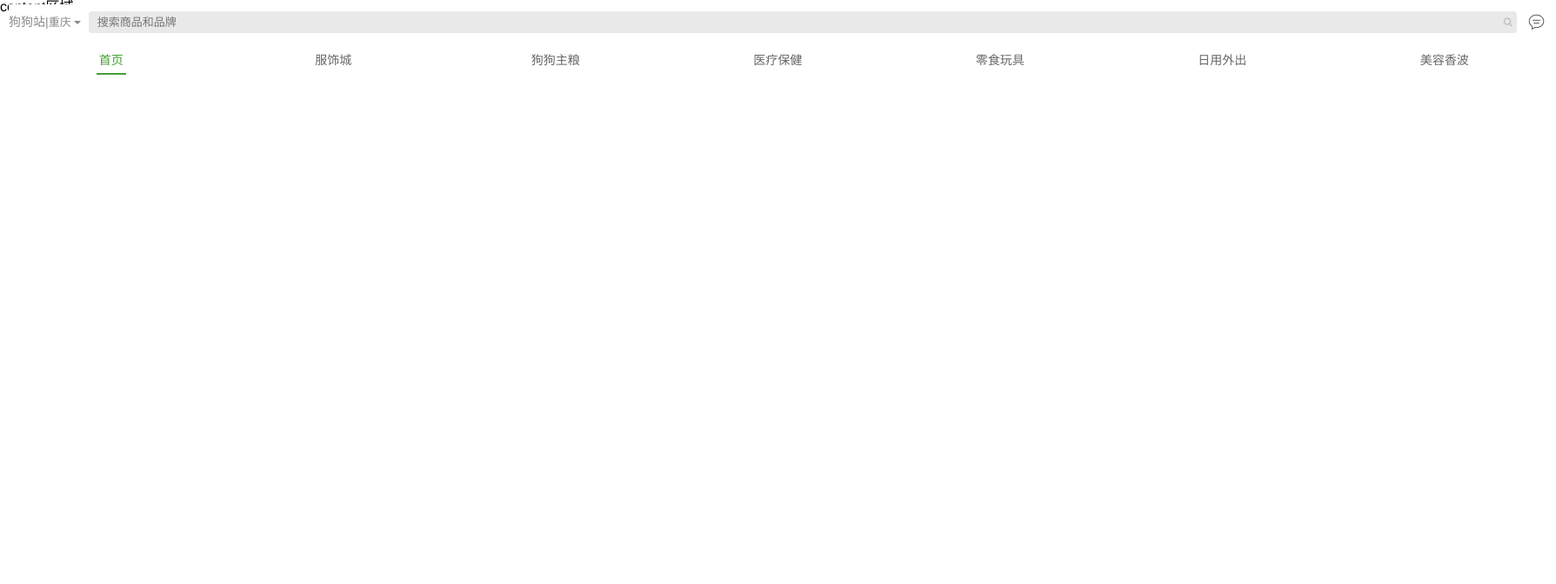
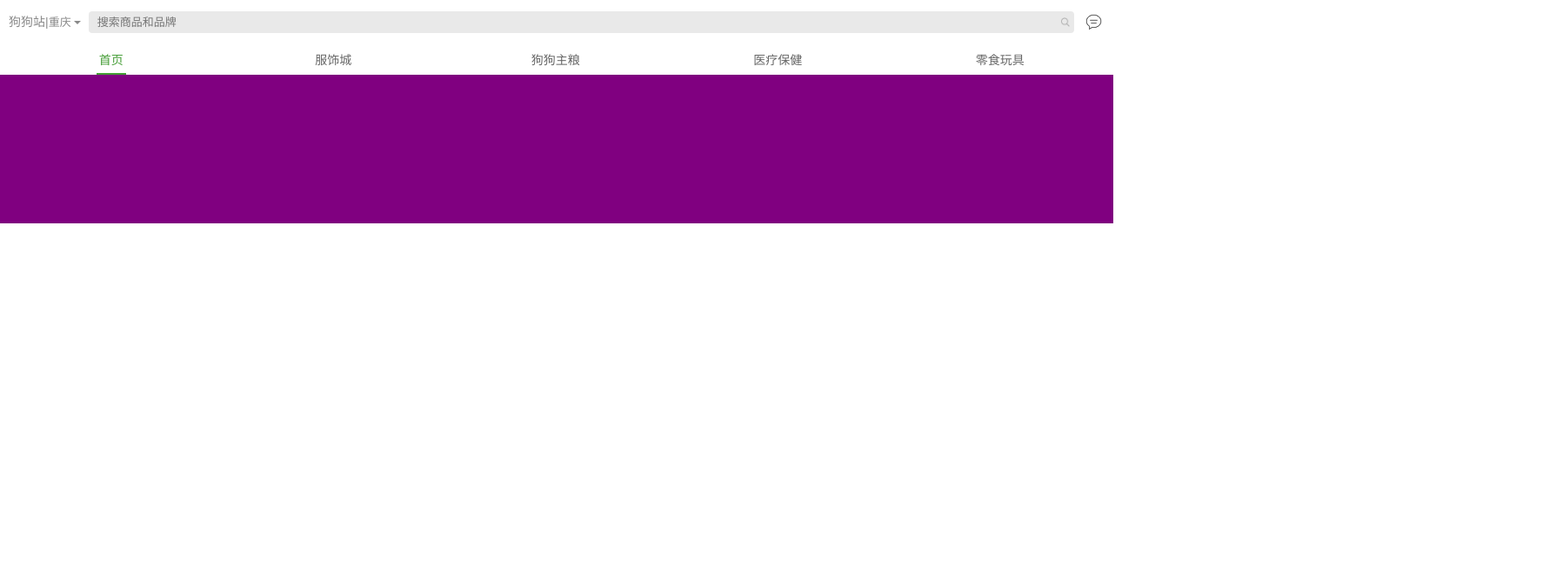
Before and after one commit to dmxyws/epet, a Vue app: page / in a window 1280 px wide. Shown: the top 672 px of the page at 87% size, 1789 px wide, since content can reach past the window. Built offline with nearby package versions, Linux system fonts and the light colour scheme.

Commit message:
完成使用stylus混合做rem适配

```diff
--- a/src/App.vue
+++ b/src/App.vue
@@ -11,6 +11,14 @@
   import footer from './components/footer/footer-nav.vue'
   import main from './components/main/main.vue'
   export default{
+    mounted () {
+      (function () {
+        let width = document.documentElement.clientWidth
+        let styleNode = document.createElement('style')
+        styleNode.innerHTML = 'html{font-size: ' + width / 16 + 'px !important;}'
+        document.head.appendChild(styleNode)
+      })()
+    },
     components: {
       'epet-header': header,
       'epet-footer': footer,
@@ -20,6 +28,7 @@
 </script>
 
 <style lang="stylus" ref="stylesheet/stylus">
+  $rem = 46.875rem
   #wrap
     height: 100%
     overflow: hidden
--- a/src/components/header/header.vue
+++ b/src/components/header/header.vue
@@ -109,6 +109,7 @@
     position absolute
     left 0
     top 0
+    width 100%
     z-index 2
     .h-main
       height: 51px
@@ -117,6 +118,7 @@
         height: 41px
         padding: 8px 0;
         background: #fff;
+        font-size 13px
         text-align: center;
         display: -webkit-box;
         -webkit-box-align: center;
--- a/src/components/main/main.vue
+++ b/src/components/main/main.vue
@@ -1,13 +1,36 @@
 <template>
-    <div>
-      content区域
+    <div class="main-wraper">
+      <div class="all-double">
+        <div class="db-schedule">
+
+        </div>
+      </div>
     </div>
 </template>
 
 <script>
-  export default{}
+  export default{
+    mounted () {
+      let main = document.querySelector('.main-wraper')
+      main.addEventListener('touchstart', function () {
+        console.log('hello world')
+      })
+    }
+  }
 </script>
 
-<style>
-
+<style lang="stylus" ref="stylesheet/stylus">
+  px2rem($num)
+    $num/(750/16)rem
+  .main-wraper
+    position relative
+    overflow hidden
+    height 100%
+    .all-double
+      margin-top 86px
+      margin-bottom 45px
+      background: purple
+      .db-schedule
+        width 100%
+        height px2rem(100)
 </style>
```
